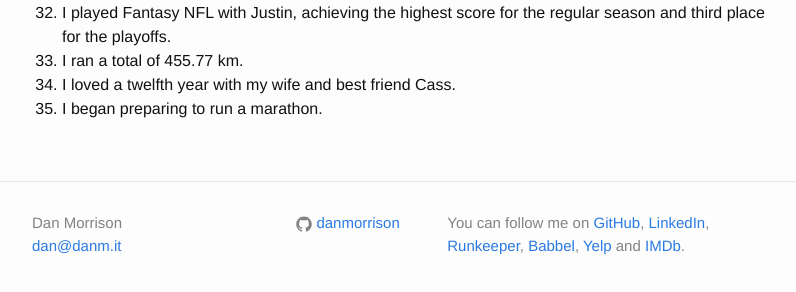
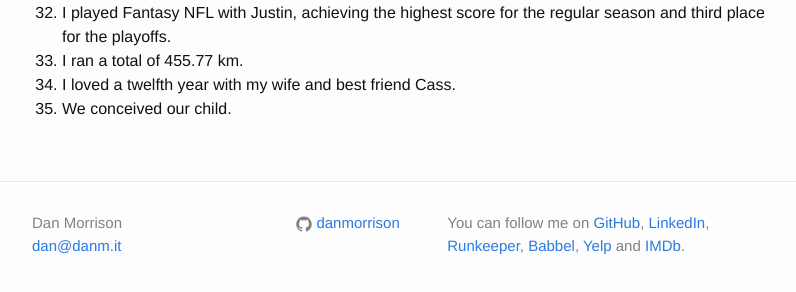
Before and after one commit to danmorrison/danmorrison.github.io, a Jekyll site: the page built from _posts/2017-01-02-2016.md, in a window 1280 px wide. Shown: the part 1321-1613 px from the top of the page, without its empty margins (238-1034 px from the left). Built offline with Jekyll 4.4.1, drawn with Linux system fonts in a browser that asks for light colours.

Commit message:
Add 🎃

```diff
--- a/_posts/2017-01-02-2016.md
+++ b/_posts/2017-01-02-2016.md
@@ -42,7 +42,7 @@ Things I did in 2016 that I'm particularly proud of:
 32. I played Fantasy NFL with Justin, achieving the highest score for the regular season and third place for the playoffs.
 33. I ran a total of 455.77 km.
 34. I loved a twelfth year with my wife and best friend Cass.
-35. I began preparing to run a marathon.
+35. We conceived our child.
 
 [the Institute of Engineers Australia]: https://engineersaustralia.org.au
 [Goethe-Institut Melbourne]: https://goethe.de/ins/au/en/sta/mel/kur.html
```
